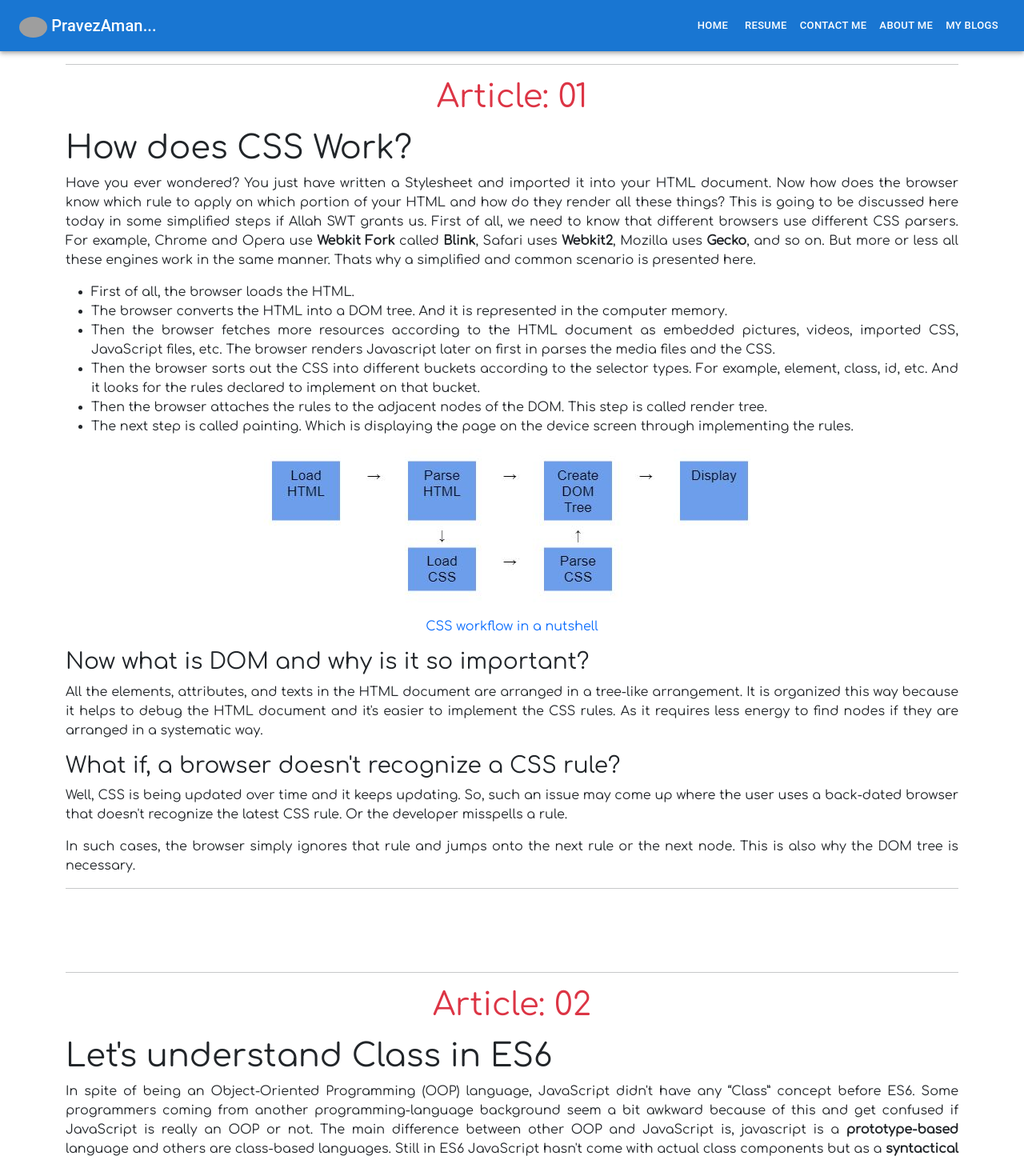
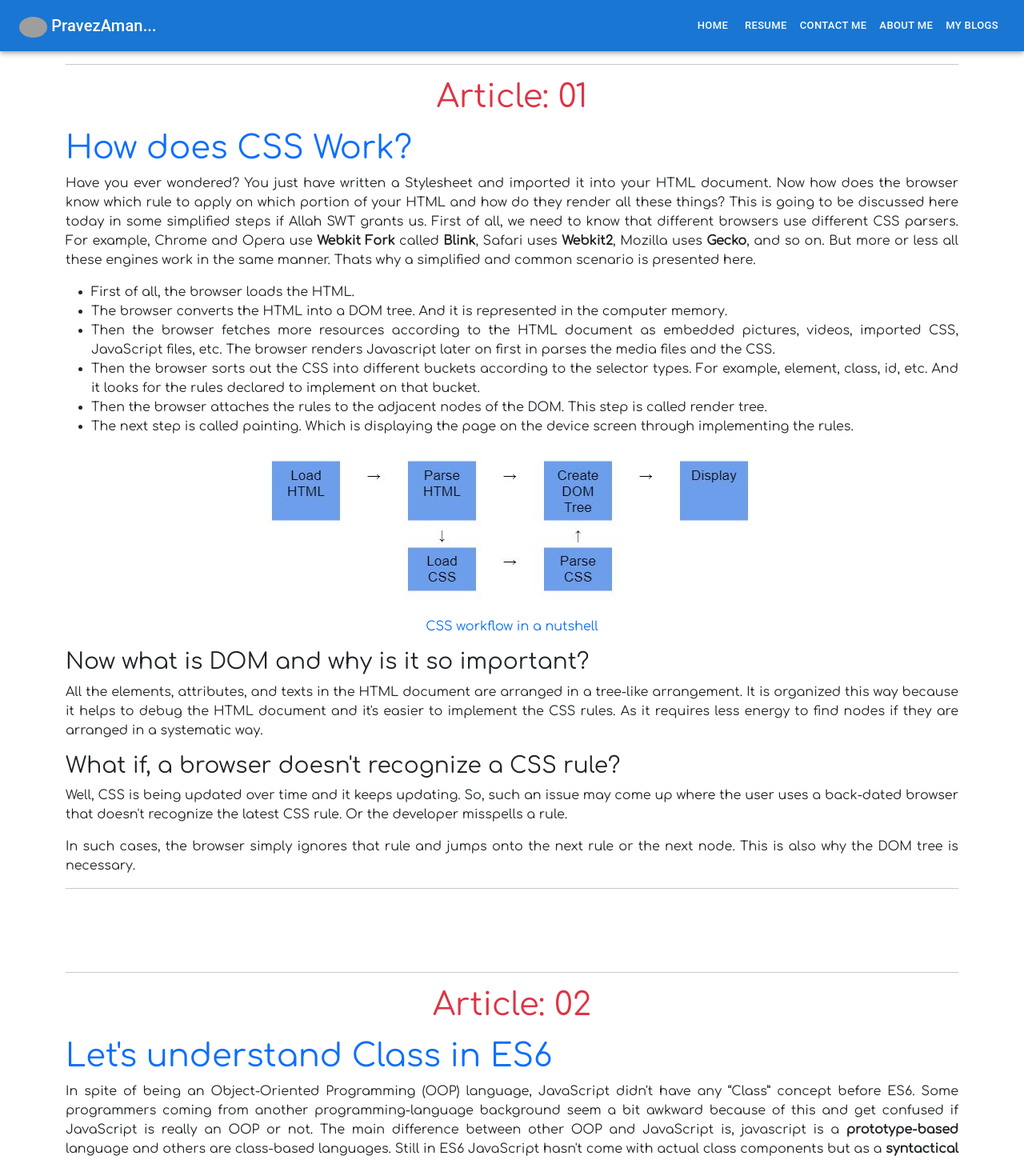
Before and after one commit to parvezaman/portfolio-parvezAman-client-side, a React (Create React App) app: page /blogs in a window 1280 px wide. Shown: the top 1450 px of the page at 80% size. Built offline with nearby package versions, Linux system fonts and the light colour scheme; grey boxes are pictures that could not be loaded.

Commit message:
title color of the blogs changed to blue

```diff
--- a/src/Pages/Blogs/Blogs.js
+++ b/src/Pages/Blogs/Blogs.js
@@ -24,7 +24,7 @@ const Blogs = () => {
             <article>
                 <hr />
                 <h1 className='text-center text-danger mb-3 mt-3'>Article: 01</h1>
-                <h1>How does CSS Work?</h1>
+                <h1 className='text-primary'>How does CSS Work?</h1>
                 <p>Have you ever wondered? You just have written a Stylesheet and imported it into your HTML document. Now how does the browser know which rule to apply on which portion of your HTML and how do they render all these things? This is going to be discussed here today in some simplified steps if Allah SWT grants us. First of all, we need to know that different browsers use different CSS parsers. For example, Chrome and Opera use <strong>Webkit Fork</strong> called <strong>Blink</strong>, Safari uses <strong>Webkit2</strong>,  Mozilla uses <strong>Gecko</strong>, and so on. But more or less all these engines work in the same manner. Thats why a simplified and common scenario is presented here.</p>
                 <ul>
                     <li>First of all, the browser loads the HTML.</li>
@@ -56,7 +56,7 @@ const Blogs = () => {
                 <hr />
                 <h1 className='text-center text-danger mb-3 mt-3'>Article: 02</h1>
 
-                <h1>Let's understand Class in ES6</h1>
+                <h1 className='text-primary'>Let's understand Class in ES6</h1>
 
                 <p>In spite of being an Object-Oriented Programming (OOP) language, JavaScript didn't have any “Class” concept before ES6. Some programmers coming from another programming-language background seem a bit awkward because of this and get confused if JavaScript is really an OOP or not. The main difference between other OOP and JavaScript is, javascript is a <strong>prototype-based</strong> language and others are class-based languages. Still in ES6 JavaScript hasn't come with actual class components but as a <strong>syntactical sugar</strong>. It's just another form of function constructor.</p>
 
@@ -122,7 +122,7 @@ const Blogs = () => {
                 <hr />
 
                 <h1 className='text-center text-danger mb-3 mt-3'>Article: 03</h1>
-                <h1>“this” keyword in JavaScript</h1>
+                <h1 className='text-primary'>“this” keyword in JavaScript</h1>
                 <p>It is the most confusing and tricky topic in JavaScript. But I will try my best to make it as simple as possible if Allah wills. ‘this’ is a reserved keyword in JavaScript which means you can not declare a variable or function with this name.</p>
 
                 <p>The value of ‘this’ is determined depending on how the function is called. There are four rules that can help to understand the determination of the value of ‘this’, as</p>
@@ -221,7 +221,7 @@ const Blogs = () => {
             <article>
                 <hr />
                 <h1 className='text-center text-danger mb-3 mt-3'>Article: 04</h1>
-                <h1>How can you increase the performance of React App?</h1>
+                <h1 className='text-primary'>How can you increase the performance of React App?</h1>
                 <p>Improving performance is one of the most important aspects of developing a React app. Not only speed but also user experience also matters. Developers must check out the app's performance before handing it over to the client. Several measures can be taken to increase the performance of a React App and a few of them are given below,</p>
 
                 <ul>
@@ -260,7 +260,7 @@ const Blogs = () => {
                 <hr />
                 <h1 className='text-center text-danger mb-3 mt-3'>Article: 05</h1>
 
-                <h1>SQL and MySQL</h1>
+                <h1 className='text-primary'>SQL and MySQL</h1>
                 <p>First of all, we need to know about databases. </p>
 
                 <h3>So what is a database? </h3>
```
